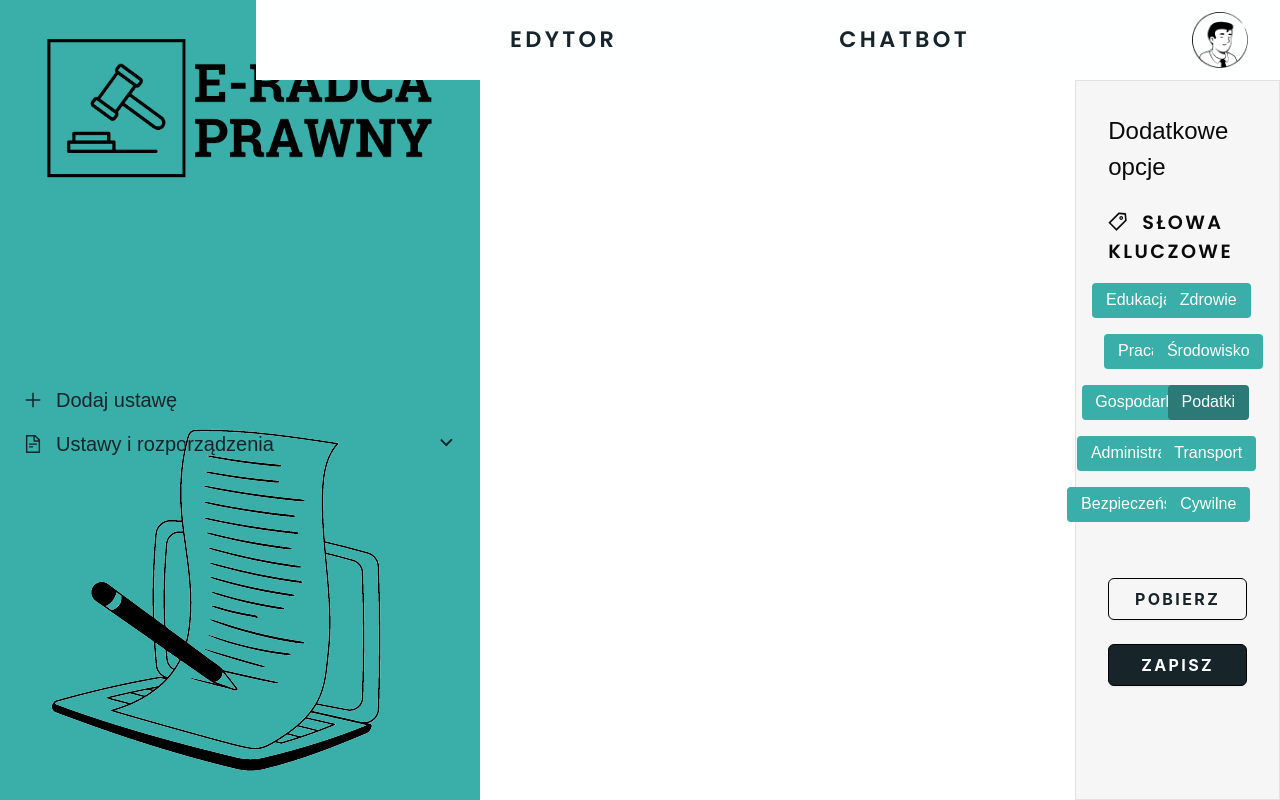
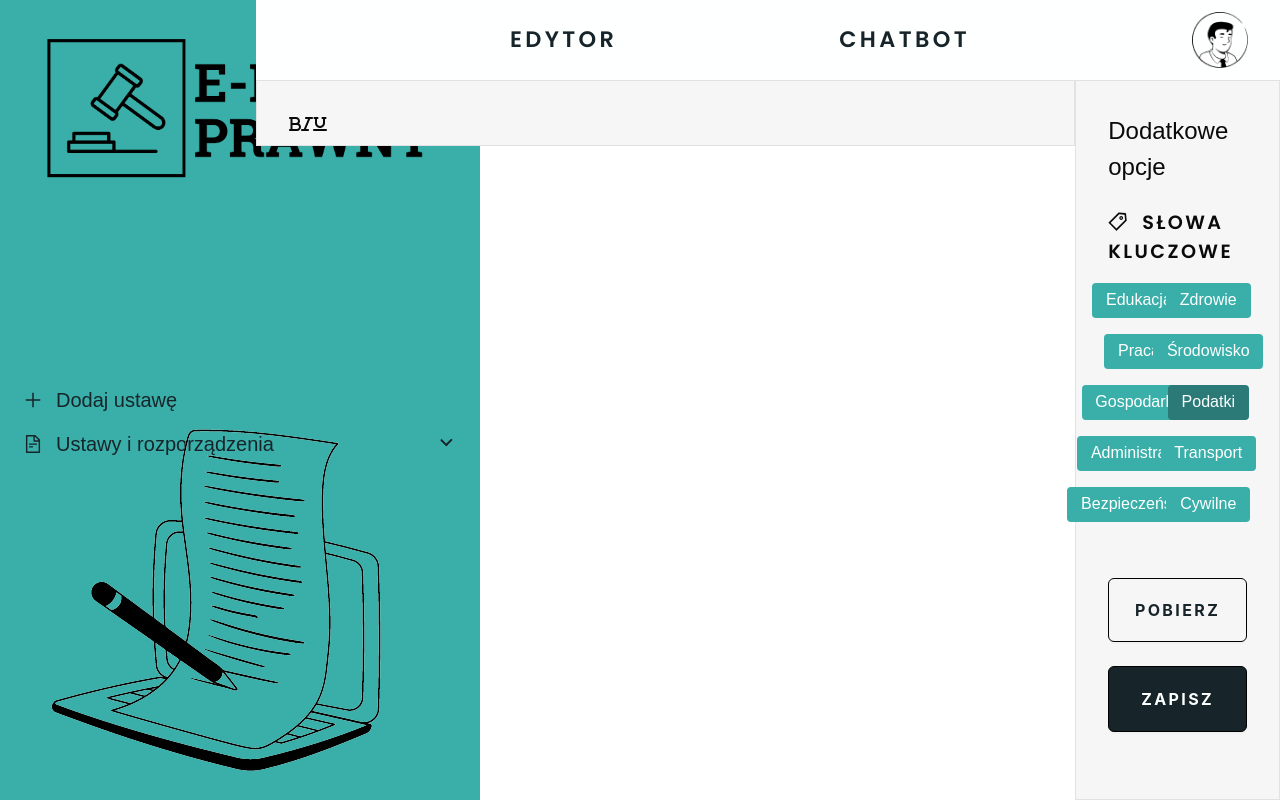
Before and after one commit to Nutritious-prog/E-RadcaPrawny, a React (Vite) app in the folder RadcaPrawny-ViewReact/: page /documents in a window 1280 px wide. Built offline with nearby package versions, Linux system fonts and the light colour scheme; a web font is replaced by a local one.

Commit message:
feat: add text tools and editor view

```diff
--- a/RadcaPrawny-ViewReact/src/app/documentEditor/DocumentEditor.component.tsx
+++ b/RadcaPrawny-ViewReact/src/app/documentEditor/DocumentEditor.component.tsx
@@ -3,6 +3,8 @@ import { StyledDocumentEditor } from "./DocumentEditor.style";
 import { Header } from "components/Header/Header.component";
 import { Sidebar } from "components/Sidebar/Sidebar.component";
 import { ActionsBar } from "components/DocumentEditor/ActionsBar/ActionsBar.component";
+import { EditorView } from "components/DocumentEditor/EditorView/EditorView.component";
+import { TextTools } from "components/DocumentEditor/TextTools/TextTools.component";
 
 export const DocumentEditor: FC = (): ReactElement => {
     return (
@@ -15,6 +17,9 @@ export const DocumentEditor: FC = (): ReactElement => {
                     <Header />
                 </div>
                 <div className="w-full flex-grow flex justify-end h-full">
+                    <div className="w-4/5">
+                        <TextTools />
+                    </div>
                     <div className="w-1/5 h-full">
                         <ActionsBar />
                     </div>
--- a/RadcaPrawny-ViewReact/src/components/CustomButton/CustomButton.style.tsx
+++ b/RadcaPrawny-ViewReact/src/components/CustomButton/CustomButton.style.tsx
@@ -11,6 +11,7 @@ interface StyledCustomButtonProps {
 export const StyledCustomButton = styled.div<StyledCustomButtonProps>`
     .ant-btn {
         width: 100%;
+        height: 100%;
         padding: 1.25rem;
         font-weight: ${(props: StyledCustomButtonProps): string => (props.fontBold ? "bold" : "normal")};
         background-color: ${(props: StyledCustomButtonProps): string => props.buttonColor};
--- a/RadcaPrawny-ViewReact/src/components/DocumentEditor/ActionsBar/ActionsBar.component.tsx
+++ b/RadcaPrawny-ViewReact/src/components/DocumentEditor/ActionsBar/ActionsBar.component.tsx
@@ -41,6 +41,7 @@ export const ActionsBar: React.FC = () => {
                     buttonColor={`${COLORS.MAIN_BACKGROUND}`}
                     labelColor={`${COLORS.VERY_DARK_BLUE}`}
                     fontBold={true}
+                    className={"h-16"}
                 />
                 <CustomButton
                     onClick={handleSave}
--- /dev/null
+++ b/RadcaPrawny-ViewReact/src/components/DocumentEditor/EditorView/EditorView.,style.tsx
@@ -0,0 +1,6 @@
+import { COLORS } from "assets/colors";
+import { styled } from "styled-components";
+
+export const StyledEditorView = styled.div`
+
+`;
--- /dev/null
+++ b/RadcaPrawny-ViewReact/src/components/DocumentEditor/EditorView/EditorView.component.tsx
@@ -0,0 +1,8 @@
+import React from "react";
+import { StyledEditorView } from "./EditorView.,style";
+
+export const EditorView: React.FC = () => {
+    return (
+        <StyledEditorView>aaa</StyledEditorView>
+    );
+};
--- /dev/null
+++ b/RadcaPrawny-ViewReact/src/components/DocumentEditor/TextTools/TextTools.component.tsx
@@ -0,0 +1,10 @@
+import React from "react";
+import { StyledTextTools } from "./TextTools.style";
+import { faBold, faItalic, faUnderline } from "@fortawesome/free-solid-svg-icons";
+import { CustomIcon } from "components/CustomIcon/CustomIcon.component";
+
+export const TextTools: React.FC = () => {
+    return (
+        <StyledTextTools><CustomIcon icon={faBold} /><CustomIcon icon={faItalic} /><CustomIcon icon={faUnderline} /></StyledTextTools>
+    );
+};
--- /dev/null
+++ b/RadcaPrawny-ViewReact/src/components/DocumentEditor/TextTools/TextTools.style.tsx
@@ -0,0 +1,9 @@
+import { COLORS } from "assets/colors";
+import { styled } from "styled-components";
+
+export const StyledTextTools = styled.div`
+    height: 4rem;
+    background-color: ${COLORS.MAIN_BACKGROUND};
+    border: 1px solid ${COLORS.BORDER};
+    padding: 2rem;
+`;
```
